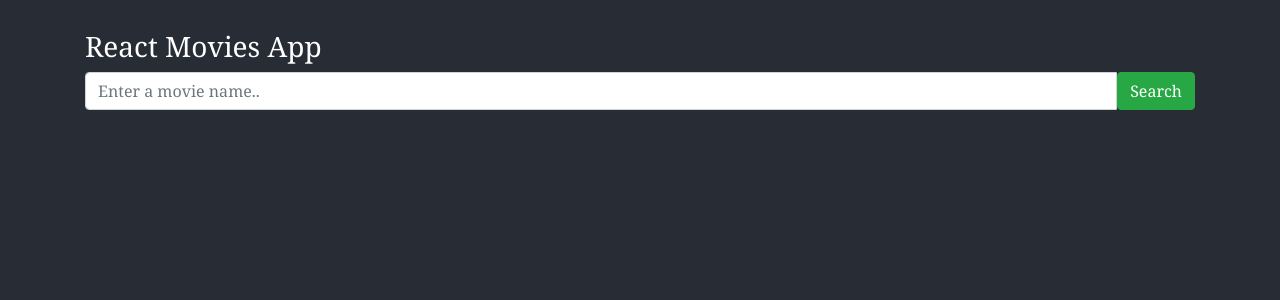
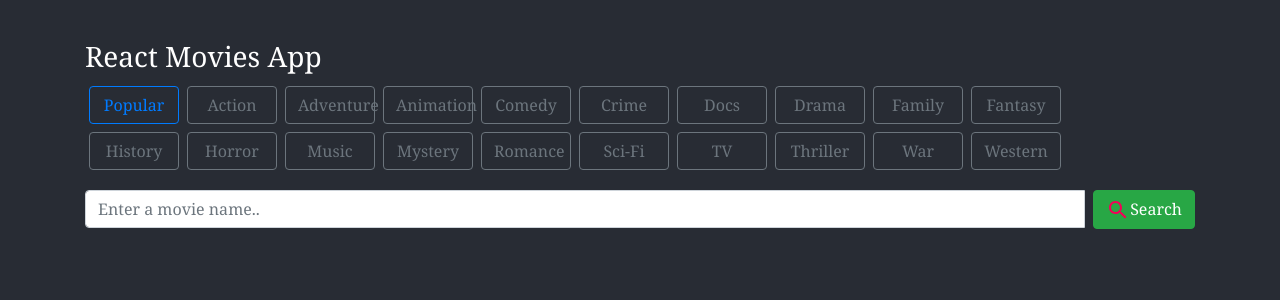
Before and after one commit to vaishnavias03/react-movie-app, a React (Create React App) app: page / in a window 1280 px wide. Shown: the top 300 px of the page. Built offline with nearby package versions, Linux system fonts and the light colour scheme.

Commit message:
Added Genre based Features

```diff
--- a/package.json
+++ b/package.json
@@ -3,12 +3,15 @@
   "version": "0.1.0",
   "private": true,
   "dependencies": {
+    "@material-ui/core": "^4.11.4",
+    "@material-ui/icons": "^4.11.2",
     "@testing-library/jest-dom": "^5.11.10",
     "@testing-library/react": "^11.2.6",
     "@testing-library/user-event": "^12.8.3",
     "bootstrap": "^4.6.0",
     "react": "^17.0.2",
     "react-dom": "^17.0.2",
+    "react-icons": "^4.2.0",
     "react-router-dom": "^5.2.0",
     "react-scripts": "4.0.3",
     "reactstrap": "^8.9.0",
--- a/src/App.css
+++ b/src/App.css
@@ -5,9 +5,9 @@
 .App-header {
   background-color: #282c34;
   min-height: 100vh;
-  padding: 30px;
+  padding: 40px;
   font-family: Georgia;
-  font-size: calc(10px + 2vmin);
+
 
 }
 
--- a/src/App.js
+++ b/src/App.js
@@ -1,4 +1,3 @@
-import logo from './logo.svg';
 import {Route, Switch} from 'react-router-dom'
 import "./App.css"
 import MovieContainer from './Components/MovieContainer'
@@ -11,6 +10,7 @@ function App() {
       <Switch>
       <Route path="/" component={MovieContainer} exact />
 
+
       </Switch>
     </div>
   );
--- /dev/null
+++ b/src/Components/Genre.js
@@ -0,0 +1,78 @@
+export const Genres = [
+        {
+            "id":28,
+            "name":"Action"
+        },
+        {
+            "id":12,
+            "name":"Adventure"
+        },
+        {
+            "id":16,
+            "name":"Animation"
+        },
+        {
+            "id":35,
+            "name":"Comedy"
+        },
+        {
+            "id":80,
+            "name":"Crime"
+        },
+        {
+            "id":99,
+            "name":"Docs"
+        },
+        {
+            "id":18,
+            "name":"Drama"
+        },
+        {
+            "id":10751,
+            "name":"Family"
+        },
+        {
+            "id":14,
+            "name":"Fantasy"
+        },
+        {
+            "id":36,
+            "name":"History"
+        },
+        {
+            "id":27,
+             "name":"Horror"
+        },
+        {
+            "id":10402,
+            "name":"Music"
+        },
+        {
+            "id":9648,
+            "name":"Mystery"
+        },
+        {
+            "id":10749,
+            "name":"Romance"
+        },
+        {
+            "id":878,
+            "name":"Sci-Fi"
+        },
+        {
+            "id":10770,
+            "name":"TV"
+        },
+        {
+            "id":53,
+            "name":"Thriller"
+        },
+        {
+            "id":10752,
+            "name":"War"
+         },
+        {
+            "id":37,
+            "name":"Western"
+         }
+]
--- a/src/Components/Movie.js
+++ b/src/Components/Movie.js
@@ -1,39 +1,61 @@
-import React, { Component, useState } from 'react';
-import { Link, Route } from 'react-router-dom';
-import { Button, Card, CardBody, CardDeck, CardFooter, CardHeader, CardImg, CardImgOverlay, CardTitle, InputGroup, Label } from 'reactstrap'
+import React, { Component, useState } from 'react'
+import { Badge, Button, ButtonGroup, Card } from 'reactstrap'
 import styled from 'styled-components';
+import FavoriteIcon from '@material-ui/icons/Favorite';
+import { Delete } from '@material-ui/icons';
 
+const Favourite = (item) =>{
+    console.log("one")
+}
 
 const Movie= ({item}) =>{
+    const [fav, setFav] = useState([])
+
     const viewMovie = () =>{
         const url = "https://www.themoviedb.org/movie/"+ item.id
         window.location.href = url
     }
+
+    const Favorite = ({e}) =>{
+        e.preventDefault()
+        console.log(e)
+    }
         return (
             <div>
-                <Card key={item.id} style={{width:"220px"}} className="m-4">
+                <Cards key={item.id}  className="m-2">
+
+                <ButtonGroup>
+                    <Button color="info"  className="m-1" onClick={viewMovie}>
+                    Check it out
+                    </Button>
+                    <Button color="danger" type="submit" onSubmit={Favorite} className="m-1"><FavoriteIcon/></Button>
+                    <Button color="danger"   className="m-1" style={{display:'none'}}><Delete/></Button>
+                </ButtonGroup>
+
+                <img className="m-2" style={{width:"200px", height:"200px"}}
+                 src={`https://image.tmdb.org/t/p/w185_and_h278_bestv2/${item.poster_path}`} alt={item.title}/>
+
+                   <p><center>{item.title}<Badge style={{backgroundColor:'palevioletred' , fontFamily: 'monospace'}} className="ml-2">{item.vote_average}</Badge></center></p>
 
 
-                <Button color="info" className="m-2" onClick={viewMovie} >
-                 Check it out
-                </Button>
 
-                <CardImg className="m-2" style={{width:"200px", height:"200px"}}
-                 src={`https://image.tmdb.org/t/p/w185_and_h278_bestv2/${item.poster_path}`} alt={item.title}/>
-                 {/* <Desc>{item.overview}</Desc> */}
-
-                <CardHeader tag="h6">{item.title}</CardHeader>
-
-
-        </Card>
+        </Cards>
 
             </div>
         )
 }
 
-// const Desc = styled.p`
-//     font-size: 10px;
-//     float: right;
-// `;
+const Cards = styled(Card)`
+    width: 220px;
+    height: 350px;
+
+
+
+`;
+
+const Desc = styled.p`
+    font-size: 10px;
+
+`;
 
 export default Movie;
--- a/src/Components/MovieForm.js
+++ b/src/Components/MovieForm.js
@@ -1,8 +1,11 @@
-import { Button, Card, CardBody, CardDeck, CardFooter, CardHeader, CardImg, CardTitle, InputGroup, Label } from 'reactstrap'
+import { Button, InputGroup, ButtonGroup  } from 'reactstrap'
 import React,{useState} from 'react'
 import { Form, Input } from 'reactstrap'
 import styled from 'styled-components'
 import Movie from './Movie'
+import Favourite from './Movie'
+import { SearchOutlined } from '@material-ui/icons'
+import {Genres} from './Genre'
 
 
 const MovieForm = () =>{
@@ -10,6 +13,8 @@ const MovieForm = () =>{
     const [query, setQuery]= useState('')
     //To display movie to the user
     const [movie, setMovie]=useState([])
+    const [url, setUrl] = useState(``)
+    const [fav, setFav] = useState([])
 
     const QueryHandler  = (e)=>{
         setQuery(e.target.value)
@@ -17,8 +22,9 @@ const MovieForm = () =>{
 
     const searchMovies = async (e)=>{
         e.preventDefault()
-        const url = `https://api.themoviedb.org/3/search/movie?api_key=efebebf1d8f85627837d9fe3d0f69a96&query=${query}&page=1&include_adult=false`;
+
         try{
+
             const res =await fetch(url)
             const data = await res.json()
             console.log(data.results)
@@ -30,19 +36,47 @@ const MovieForm = () =>{
         }
 
     }
+    const search = () =>{
+        setUrl(`https://api.themoviedb.org/3/search/movie?api_key=efebebf1d8f85627837d9fe3d0f69a96&query=${query}&page=1&include_adult=false`)
+    }
+    const popular = () =>{
+        setUrl(`https://api.themoviedb.org/3/discover/movie?api_key=efebebf1d8f85627837d9fe3d0f69a96&page=1&include_adult=false`)
+    }
+    const Genre = (id) =>{
+        setUrl(`https://api.themoviedb.org/3/discover/movie?api_key=efebebf1d8f85627837d9fe3d0f69a96&page=1&include_adult=false&with_genres=${id}`)
+    }
+
+    const Favourites = () =>{
+        <Favourite fav={fav} setFav={setFav}/>
+    }
 
     return(
         <div>
             <Form onSubmit={searchMovies}>
-                <InputGroup >
+            <ButtonGroup className="mb-3" >
+                <Contents>
+                    <Button outline color="primary" className="m-1" type="submit" onClick={popular}>Popular</Button>
+
+                     {Genres.map((genre) =>{
+                         return(
+                            <Button outline color="secondary" style={{width:'90px'}} className="m-1" type="submit" onClick={() => Genre(genre.id)}>{genre.name}</Button>
+                         )
+                     })}
+                    </Contents>
+                </ButtonGroup>
+                <InputGroup className="mb-5">
                     <Input type="text" placeholder="Enter a movie name.." onChange={QueryHandler}></Input>
-                    <Button color="success" type="submit">Search</Button>
+
+                    <Button color="success" className="ml-2" type="submit" onClick={search}><SearchOutlined color="secondary"/>Search</Button>
                 </InputGroup>
+
+
+
             </Form>
 
             <Grids>
                 {movie.map((item) =>{
-               return(
+                return(
                    <Movie item={item}/>
                 )})}
             </Grids>
@@ -54,7 +88,10 @@ const Grids = styled.div`
     display: grid;
     grid-template-columns: repeat(4, 1fr);
 
+    @media (max-width: 1300px){
+        grid-template-columns: repeat(3, 1fr);
 
+    }
     @media (max-width: 1100px){
         grid-template-columns: repeat(2, 1fr);
 
@@ -66,5 +103,21 @@ const Grids = styled.div`
 
 
 `;
+const Contents = styled.div`
+
+    display: grid;
+    grid-template-columns: repeat(10, 1fr);
+
+    @media (max-width: 1060px){
+        grid-template-columns: repeat(5, 1fr);
+
+    }
+
+    @media (max-width: 600px){
+
+        grid-template-columns: repeat(4, 1fr);
+
+    }
+`;
 
 export default MovieForm
```
Also changed, not shown: 1 other file (tests, documents, lock files or other folders).
